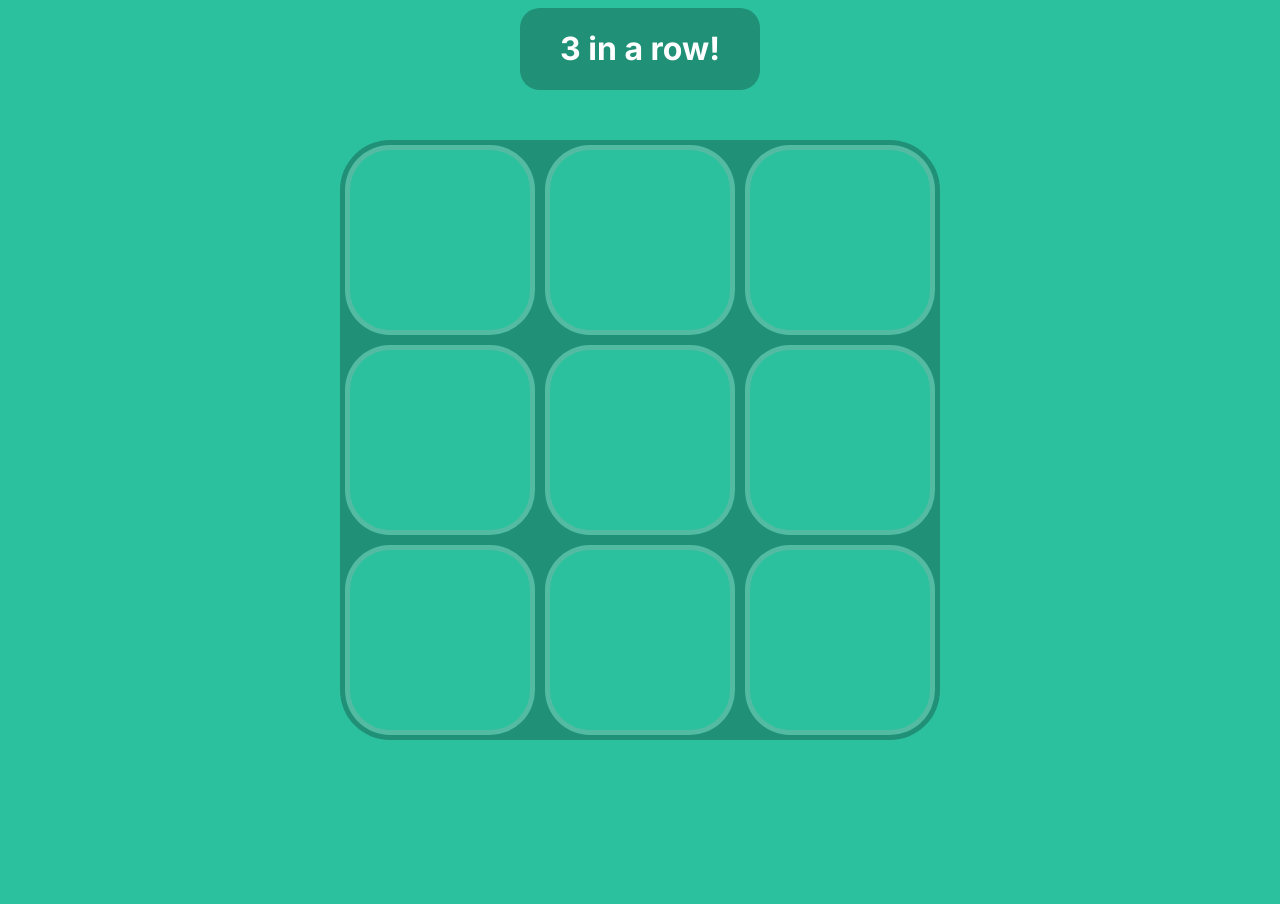
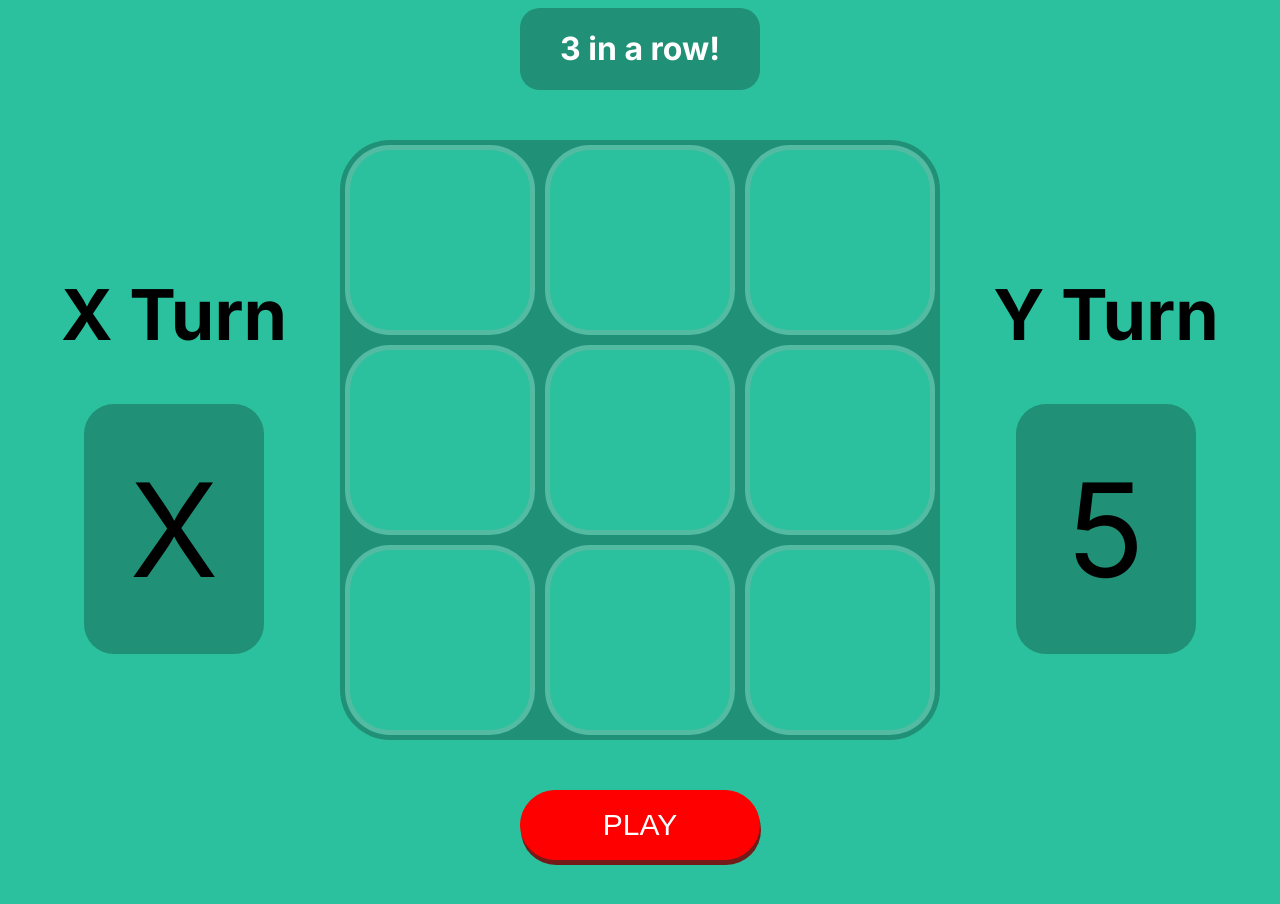
Before and after one commit to Willd233/Tic-Tac-Toe, a Next.js app: page / in a window 1280 px wide. Shown: the top 904 px of the page. Before the commit the page ends 800 px from the top, so only its background shows below. Built offline with nearby package versions, Linux system fonts and the light colour scheme.

Commit message:
incorporatin for component

```diff
--- a/src/app/component/Grid/Grid.tsx
+++ b/src/app/component/Grid/Grid.tsx
@@ -1,19 +1,26 @@
 "use client"
 import React, { useState } from "react";
 import { FontAwesomeIcon } from "@fortawesome/react-fontawesome";
-import { faXmark } from "@fortawesome/free-solid-svg-icons";
-import { faO } from "@fortawesome/free-solid-svg-icons";
+import { faXmark, faO } from "@fortawesome/free-solid-svg-icons";
 
 const Grid = () => {
   const [cells, setCells] = useState(Array(9).fill(""));
   const [turn, setTurn] = useState("X");
+  const [selectedCell, setSelectedCell] = useState(-1);
+  const [winer, setWiner]= useState ("");
+  const handleClick = (clickedIndex: number) => {
+    if (clickedIndex === selectedCell) {
+      return;
+    }
 
-  const handleClick = (clickedIndex: number) => {
     const updatedCells = [...cells];
     updatedCells[clickedIndex] = turn === "X" ? "O" : "X";
     setTurn((turn) => turn === "X" ? "O" : "X");
     setCells(updatedCells);
+    setSelectedCell(clickedIndex);
   };
+
+
 
   return (
     <div className="Grid">
@@ -24,7 +31,19 @@ const Grid = () => {
           data-cell={cell}
           onClick={() => handleClick(index)}
         >
-          {cell === "X" ? <span className="icon-red"><FontAwesomeIcon icon={faXmark} /></span> : cell === "O" ? <span className="icon-orange"><FontAwesomeIcon icon={faO} /></span> : <span></span>}
+          {cell === "X" ? (
+            <span className="icon-red">
+              <FontAwesomeIcon icon={faXmark} />
+            </span>
+          ) : (
+            cell === "O" ? (
+              <span className="icon-orange">
+                <FontAwesomeIcon icon={faO} />
+              </span>
+            ) : (
+              <span />
+            )
+          )}
         </span>
       ))}
     </div>
--- a/src/app/component/Grid/index.scss
+++ b/src/app/component/Grid/index.scss
@@ -39,12 +39,3 @@
     color: #940a0a;
   }
 }
-.winning-line {
-    position: absolute;
-    top: 0;
-    left: 0;
-    width: 180px;
-    height: 5px;
-    background-color: #000;
-    z-index: 1;
-  }
--- /dev/null
+++ b/src/app/component/StartButton/StartButton.scss
@@ -0,0 +1,11 @@
+button{
+    margin: 50px;
+    width: 240px;
+    height: 70px;
+    background: red;
+    border-radius: 50px;
+    border: 1px solid red;
+    font-size: 30px;
+    color: white;
+    box-shadow: 1px 5px 0px #771414f6;
+}
--- /dev/null
+++ b/src/app/component/StartButton/StartButton.tsx
@@ -0,0 +1,15 @@
+"use client"
+
+import { useState } from "react"
+
+function StartButton(){
+    const [textButton,setTextButton]= useState("PLAY");
+    const handleClick = () =>setTextButton("IN PROGRESS")
+        return(
+        <div className="title">
+            <button onClick={handleClick}>{textButton}</button>
+        </div>
+    )
+}
+
+export {StartButton}
--- /dev/null
+++ b/src/app/component/TurnX/TurnX.scss
@@ -0,0 +1,19 @@
+@import '/src/style/varColor.scss';
+
+.title{
+display: grid;
+justify-items: center;
+    h1{
+        font-size: 70px;
+    }
+}
+.primaryTurn{
+    width: 180px;
+    height: 250px;
+    background-color: $bg-color-2;
+    font-size: 130px;
+    display: grid;
+    justify-content: center;
+    align-items: center;
+    border-radius: 30px;
+}
--- /dev/null
+++ b/src/app/component/TurnX/TurnX.tsx
@@ -0,0 +1,13 @@
+
+function TurnX() {
+    return (
+      <div className="title">
+        <h1>X Turn</h1>
+        <div className="primaryTurn">
+          <span>X</span>
+        </div>
+      </div>
+    );
+  }
+
+export  {TurnX}
--- /dev/null
+++ b/src/app/component/TurnY/TurnY.tsx
@@ -0,0 +1,14 @@
+
+function TounY(){
+    return(
+        <div className="title">
+            <h1>Y Turn</h1>
+            <div className="primaryTurn">
+                <span>
+                5
+            </span></div>
+        </div>
+    )
+}
+
+export  {TounY}
--- a/src/app/layout.scss
+++ b/src/app/layout.scss
@@ -1,6 +1,12 @@
 @import '/src/style/varColor.scss';
 body{
     background-color: $bg-color;
+}
+.container{
+    display: grid;
+    grid-template-columns: repeat(3, 1fr);
+    justify-items: center;
+    align-items: center;
 }
 
 .primary-title{
--- a/src/app/page.tsx
+++ b/src/app/page.tsx
@@ -1,4 +1,7 @@
 import { Grid } from "./component/Grid/Grid";
+import { StartButton } from "./component/StartButton/StartButton";
+import { TurnX } from "./component/TurnX/TurnX";
+import { TounY } from "./component/TurnY/TurnY";
 
 export default function Home() {
   return (
@@ -6,9 +9,14 @@ export default function Home() {
      <div className='primary-title'>
       <h1> 3 in a row!</h1>
      </div>
+     <div className="container">
+     <TurnX />
      <div className="container-app">
         <Grid />
      </div>
+     <TounY />
+     </div>
+     <StartButton />
     </main>
   )
 }
--- a/src/style/index.scss
+++ b/src/style/index.scss
@@ -1,4 +1,6 @@
 //components.
 @import '/src/app/layout.scss';
 @import '/src/style/varColor.scss';
-@import '/src/app/component/Grid/index.scss'
+@import '/src/app/component/Grid/index.scss';
+@import '/src/app/component/TurnX/TurnX.scss';
+@import '/src/app/component/StartButton/StartButton.scss';
```
